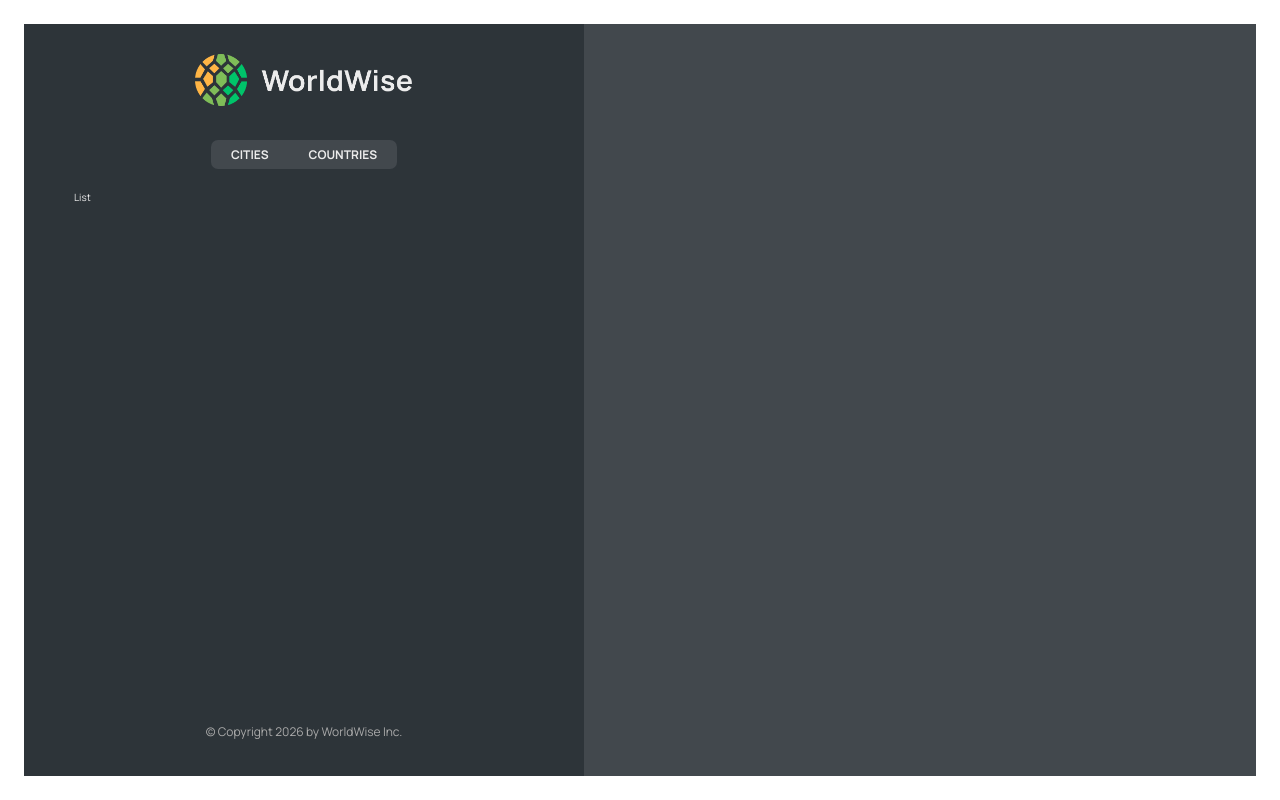
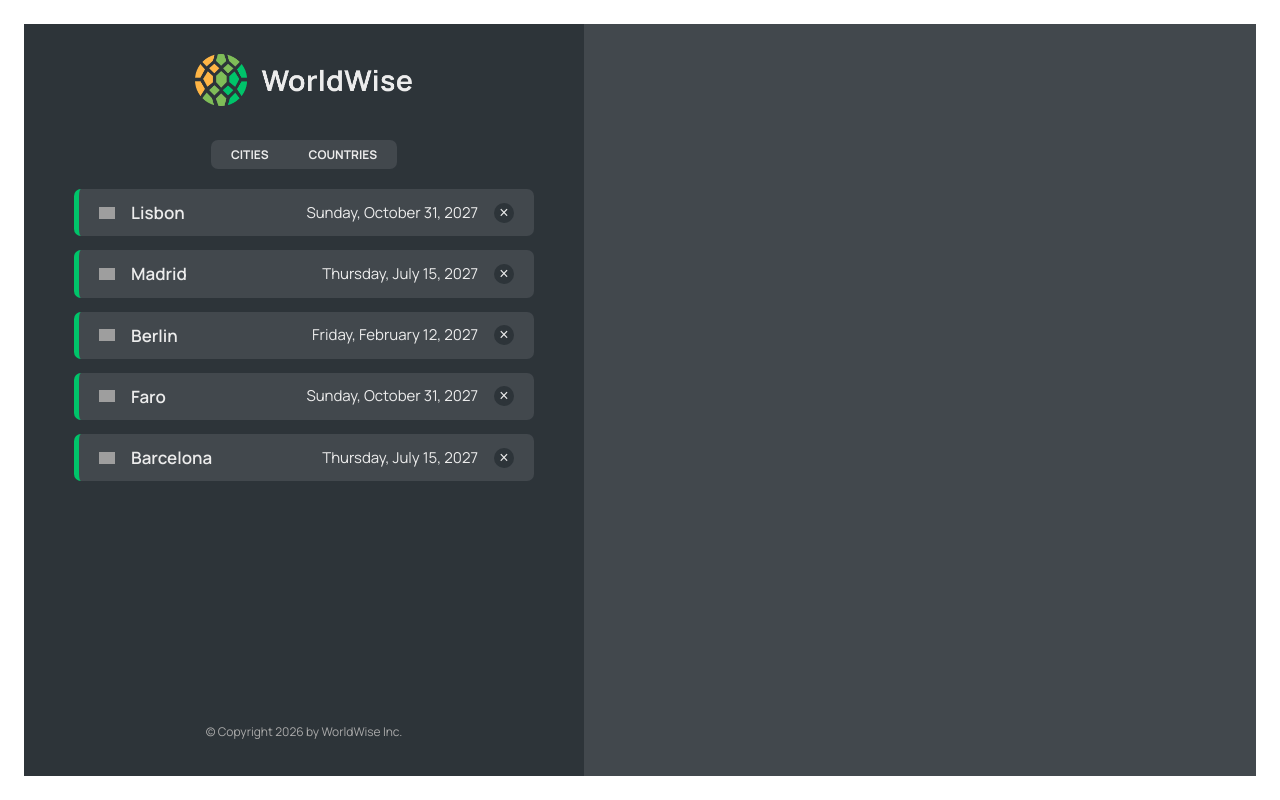
Before and after one commit to Alireza-Mak/WorldWise, a React (Vite) app: page /app in a window 1280 px wide. Built offline with nearby package versions, Linux system fonts and the light colour scheme; data requests are answered from the project's data file; grey boxes are pictures that could not be loaded.

Commit message:
Fetching Cities from Json-server and showing them in City and CityList CityItem

```diff
--- a/data/cities.json
+++ b/data/cities.json
@@ -3,7 +3,7 @@
     {
       "cityName": "Lisbon",
       "country": "Portugal",
-      "emoji": "🇵🇹",
+      "tag": "pt",
       "date": "2027-10-31T15:59:59.138Z",
       "notes": "My favorite city so far!",
       "position": {
@@ -15,7 +15,7 @@
     {
       "cityName": "Madrid",
       "country": "Spain",
-      "emoji": "🇪🇸",
+      "tag": "es",
       "date": "2027-07-15T08:22:53.976Z",
       "notes": "",
       "position": {
@@ -27,7 +27,7 @@
     {
       "cityName": "Berlin",
       "country": "Germany",
-      "emoji": "🇩🇪",
+      "tag": "de",
       "date": "2027-02-12T09:24:11.863Z",
       "notes": "Amazing 😃",
       "position": {
@@ -35,6 +35,30 @@
         "lng": 13.376933665713324
       },
       "id": 98443197
+    },
+    {
+      "cityName": "Faro",
+      "country": "Portugal",
+      "tag": "pt",
+      "date": "2027-10-31T15:59:59.138Z",
+      "notes": "My favorite city so far!",
+      "position": {
+        "lat": 38.727881642324164,
+        "lng": -9.140900099907554
+      },
+      "id": 73930385
+    },
+    {
+      "cityName": "Barcelona",
+      "country": "Spain",
+      "tag": "es",
+      "date": "2027-07-15T08:22:53.976Z",
+      "notes": "",
+      "position": {
+        "lat": 40.46635901755316,
+        "lng": -3.7133789062500004
+      },
+      "id": 17806751
     }
   ]
 }
--- a/src/App.tsx
+++ b/src/App.tsx
@@ -6,8 +6,32 @@ import Pricing from "./pages/Pricing";
 import Login from "./pages/Login";
 import AppLayout from "./pages/AppLayout";
 import CityList from "./components/CityList";
+import { useEffect, useState } from "react";
+import type { CitiesType } from "./types/types";
+const URL = "http://localhost:9000/cities";
+function App() {
+    const [cities, setCities] = useState<CitiesType>([]);
+    const [isLoading, setIsLoading] = useState<boolean>(false);
 
-function App() {
+    useEffect(function () {
+        (() => setIsLoading(true))();
+        async function fetchCities() {
+            try {
+                const res = await fetch(URL);
+                if (!res.ok)
+                    throw new Error(`${res.status}: ${res.statusText}`);
+                const data = await res.json();
+                setCities(data);
+            } catch (error) {
+                alert(error);
+            } finally {
+                setIsLoading(false);
+            }
+        }
+        const id = setTimeout(() => fetchCities(), 500);
+        return () => clearTimeout(id);
+    }, []);
+
     return (
         <BrowserRouter>
             <Routes>
@@ -16,7 +40,12 @@ function App() {
                 <Route path="/pricing" element={<Pricing />} />
                 <Route path="/login" element={<Login />} />
                 <Route path="app" element={<AppLayout />}>
-                    <Route index element={<CityList />} />
+                    <Route
+                        index
+                        element={
+                            <CityList isLoading={isLoading} cities={cities} />
+                        }
+                    />
                     <Route path="cities" element={<p>cities</p>} />
                     <Route path="countries" element={<p>countries</p>} />
                 </Route>
--- /dev/null
+++ b/src/components/CityItem.tsx
@@ -0,0 +1,32 @@
+import type { CityType } from "../types/types";
+import { formatDate } from "../utils/reusableFunctions";
+import styles from "./CityItem.module.css";
+type Props = { city: CityType };
+
+function CityItem({ city }: Props) {
+    const {
+        cityName,
+        // country,
+        date,
+        // id,
+        // notes,
+        // position: { lat, lng },
+        tag,
+    } = city;
+
+    return (
+        <li className={styles.cityItem}>
+            <img
+                src={`https://flagcdn.com/16x12/${tag}.png`}
+                width="16"
+                height="12"
+                alt={`${cityName}`}
+            />
+            <h3 className={styles.name}>{cityName}</h3>
+            <time className={styles.date}>{formatDate(date)}</time>
+            <button className={styles.deleteBtn}>&times;</button>
+        </li>
+    );
+}
+
+export default CityItem;
--- a/src/components/CityList.tsx
+++ b/src/components/CityList.tsx
@@ -1,4 +1,23 @@
+import type { CitiesType, CityType } from "../types/types";
+import CityItem from "./CityItem";
 import styles from "./CityList.module.css";
-export default function CityList() {
-    return <ul className={styles.cityList}>List</ul>;
+import Message from "./Message";
+import Spinner from "./Spinner";
+type Props = {
+    cities: CitiesType;
+    isLoading: boolean;
+};
+export default function CityList({ cities, isLoading }: Props) {
+    if (isLoading) return <Spinner />;
+    if (cities.length <= 0)
+        return (
+            <Message message="Add your first city by clicking on a city on the map" />
+        );
+    return (
+        <ul className={styles.cityList}>
+            {cities.map((city: CityType) => (
+                <CityItem key={city.id} city={city} />
+            ))}
+        </ul>
+    );
 }
--- /dev/null
+++ b/src/types/types.ts
@@ -0,0 +1,15 @@
+interface CityType {
+    cityName: string;
+    country: string;
+    tag: string;
+    date: string;
+    notes: string;
+    position: {
+        lat: number;
+        lng: number;
+    };
+    id: number;
+}
+type CitiesType = CityType[] | [];
+
+export type { CitiesType, CityType };
--- /dev/null
+++ b/src/utils/reusableFunctions.ts
@@ -0,0 +1,7 @@
+export const formatDate = (date: string): string =>
+    new Intl.DateTimeFormat("en", {
+        day: "numeric",
+        month: "long",
+        year: "numeric",
+        weekday: "long",
+    }).format(new Date(date));
```
Also changed, not shown: src/components/City.tsx (+0 -8 lines).
